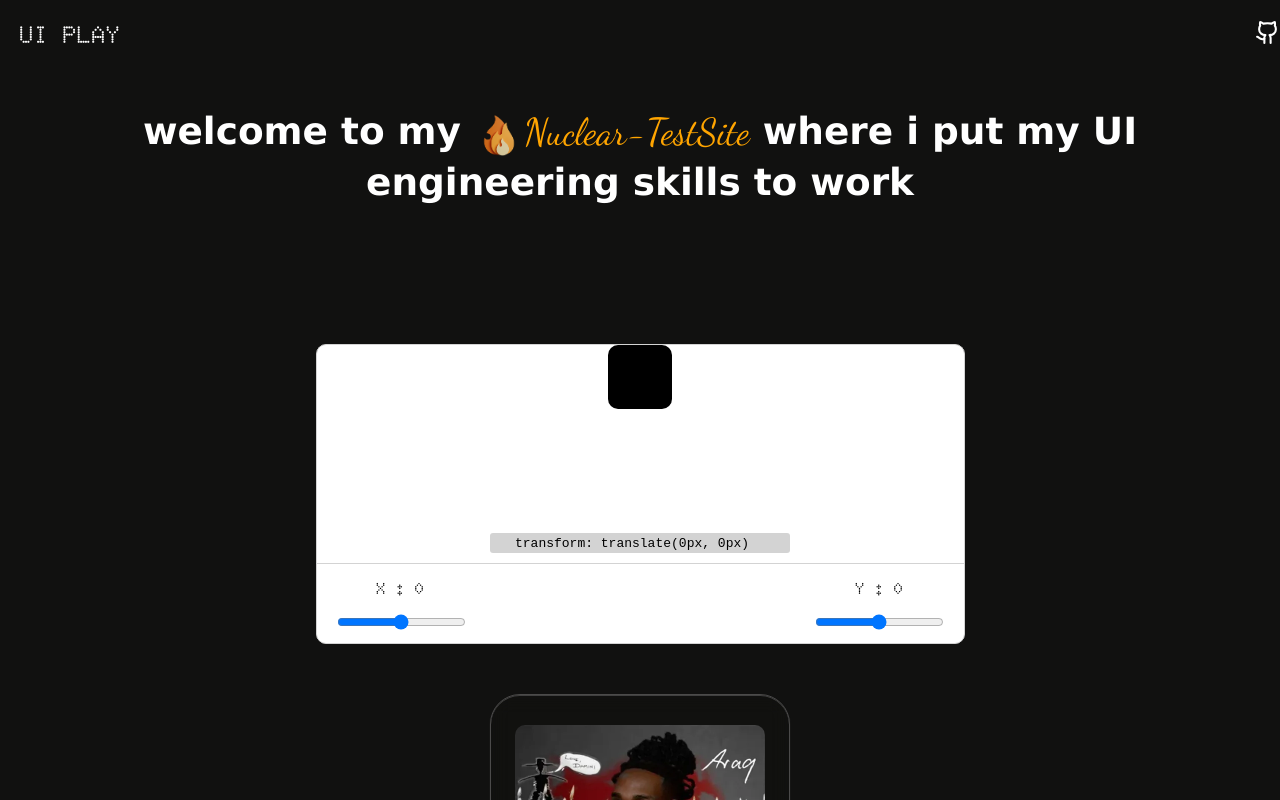
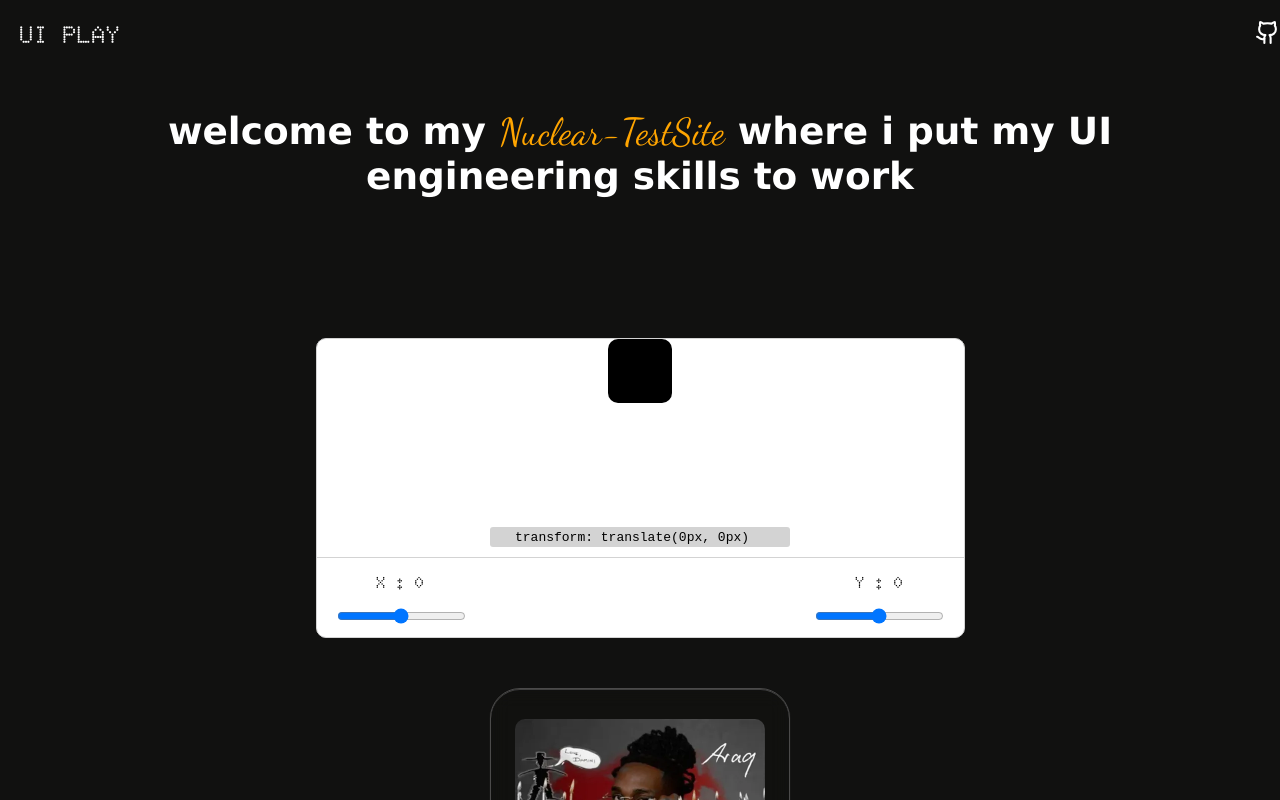
Before and after one commit to Genesispro-maker/ui-playground, a React (Vite) app in the folder ui/: page / in a window 1280 px wide. Shown: the top 800 px of the page. Built offline with nearby package versions, Linux system fonts and the light colour scheme.

Commit message:
Update App.tsx

```diff
--- a/ui/src/App.tsx
+++ b/ui/src/App.tsx
@@ -12,7 +12,7 @@ function App(){
     <>
      <Header />
      <div className="herotext">
-        <h3>welcome to my <span style={{color: TextData[morph].color}}><img src={TextData[morph].icon} alt={TextData[morph].text} width={50} height={50}/> {TextData[morph].text}</span> where i put my UI engineering skills to work</h3>
+        <h3>welcome to my <span style={{color: TextData[morph].color}}>{TextData[morph].text}</span> where i put my UI engineering skills to work</h3>
      </div>
      <Illustration />
      <ApplePlayer />
```
